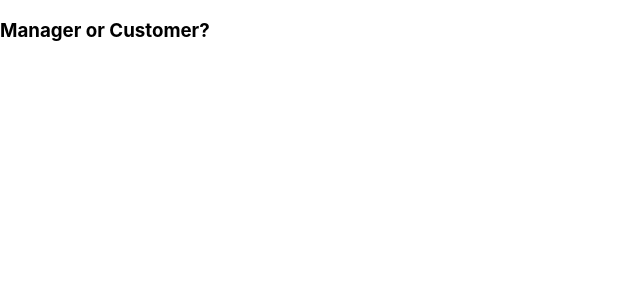
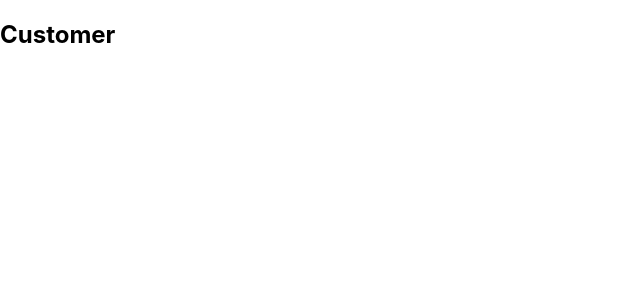
Before and after one commit to WillBurdett/OneUp_FrontEnd, a React (Create React App) app: page / in a window 1280 px wide. Shown: the top 300 px of the page, without its empty margins (0-640 px from the left). Built offline with nearby package versions, Linux system fonts and the light colour scheme.

Commit message:
ternary divs not working

```diff
--- /dev/null
+++ b/src/components/Options.js
@@ -0,0 +1,14 @@
+const Options = ({handleUserChoice}) => {
+
+
+    return (
+        <>
+        <h3>Manager or Customer?</h3>
+        <button onClick={handleUserChoice(0)}>Manager</button>
+        <button onClick={handleUserChoice(1)}>Customer</button>
+        </>
+
+    )
+}
+
+export default Options;
--- a/src/container/CustomerOrManager.js
+++ b/src/container/CustomerOrManager.js
@@ -1,10 +1,9 @@
 import Customer from "../pages/Customer";
-import Manager from "../pages/Manager";
+import Manager from "../pages/manager/Manager";
 
 
-const CustomerOrManager = () => { // receives isManager
+const CustomerOrManager = ({isManager}) => { // receives isManager
 
-    const isManager = false;
 return (
     <>
         {isManager ? <Manager/> : <Customer/>}
--- a/src/pages/Home.js
+++ b/src/pages/Home.js
@@ -1,16 +1,29 @@
 import React from "react";
 import { useState } from "react";
+import CustomerOrManager from "../container/CustomerOrManager";
+import Options from "../components/Options";
 
 const Home = () => {
 
+    const [optionSelected, setOption] = useState(true);
     const [isManager, setIsManager] = useState(false);
 
+    const handleUserChoice = input => {
+        if (input === 0){
+            setIsManager(true);
+            setOption(true);
+        } else if (input === 1){
+            setIsManager(false);
+            setOption(true);
+        }
+    }
 
 
+    // pass handleUserChoice function and 'option' to Options
     return (
-        <div>
-            <h3>Manager or Customer?</h3>
-        </div>
+        <>
+            {optionSelected ? <CustomerOrManager isManager={isManager}/> : <Options handleUserChoice={handleUserChoice}/>}
+        </>
     )
 }
 
```
Also changed, not shown: src/pages/manager/ManageAuthors.js (added), src/pages/manager/ManageBooks.js (added), src/pages/manager/ManageCustomers.js (added), src/pages/manager/Manager.js (renamed from src/pages/Manager.js).
